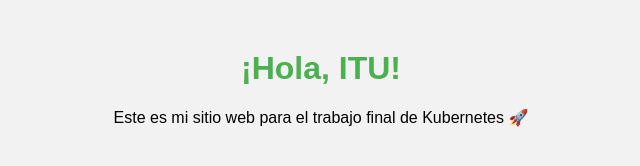
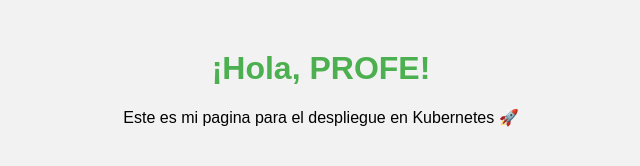
Before and after one commit to ssangiorgio1/mi-static-website, a plain HTML site: page index.html in a window 1280 px wide. Shown: the whole page, without its empty margins (319-959 px from the left). Drawn offline with Linux system fonts and the light colour scheme.

Commit message:
Dando algunos retoques

```diff
--- a/index.html
+++ b/index.html
@@ -6,7 +6,7 @@
   <link rel="stylesheet" href="style.css">
 </head>
 <body>
-  <h1>¡Hola, ITU!</h1>
-  <p>Este es mi sitio web para el trabajo final de Kubernetes 🚀</p>
+  <h1>¡Hola, PROFE!</h1>
+  <p>Este es mi pagina para el despliegue en Kubernetes 🚀</p>
 </body>
 </html>
```
